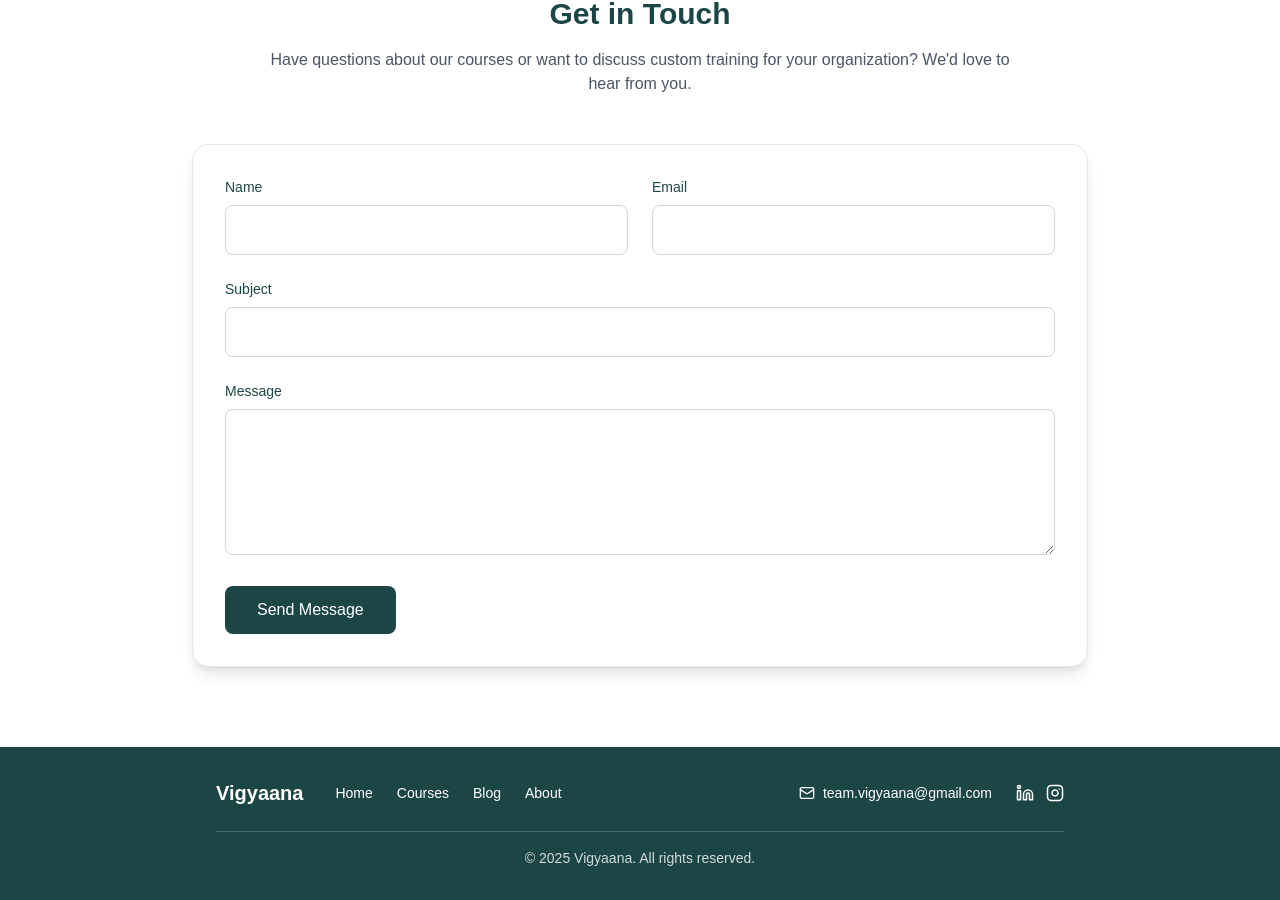
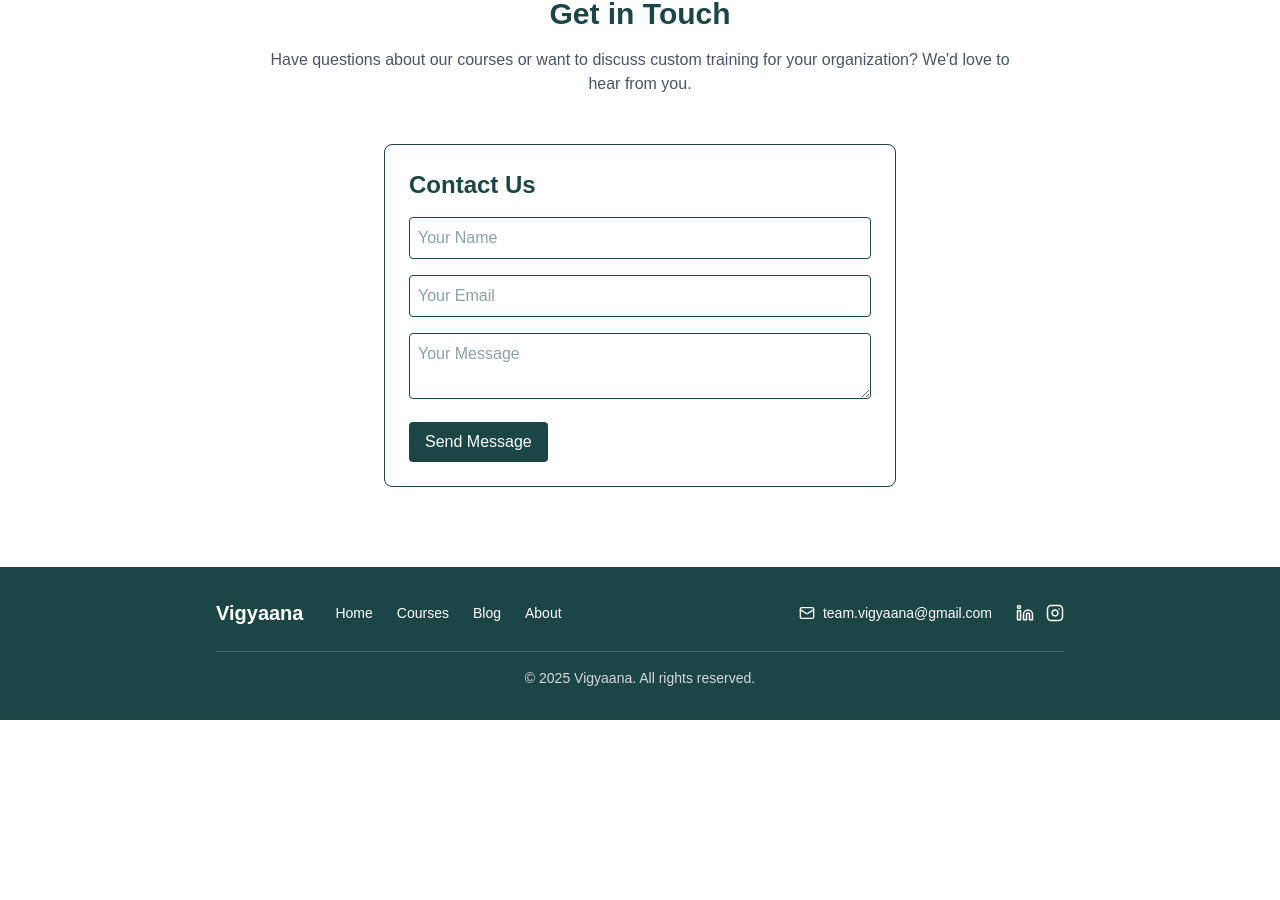
Before and after one commit to lakshyarohila/vigyaana-frontend, a Next.js app: page /about-us in a window 1280 px wide. Shown: the part 2348-3248 px from the top of the page. After the commit the page ends 3068 px from the top, so only its background shows below. Built offline with nearby package versions, Linux system fonts and the light colour scheme; no server answers.

Commit message:
contact form in about us page

```diff
--- a/app/about-us/page.jsx
+++ b/app/about-us/page.jsx
@@ -1,42 +1,8 @@
 'use client'
 import React from 'react';
 import { BookOpen, Zap, Users, Target, Brain, Rocket, Award, Globe, ArrowRight, CheckCircle, Star, } from 'lucide-react';
+import ContactForm from '@/compoenets/ContactForm';
 
-const ContactForm = () => {
-  const handleSubmit = (e) => {
-    e.preventDefault();
-    // Handle form submission here
-    console.log('Form submitted');
-  };
-
-  return (
-    <div className="bg-white rounded-2xl p-8 shadow-lg border border-gray-200">
-      <div className="space-y-6">
-        <div className="grid md:grid-cols-2 gap-6">
-          <div>
-            <div className="block text-sm font-medium text-[#1c4645] mb-2">Name</div>
-            <input type="text" className="w-full px-4 py-3 border border-gray-300 rounded-lg focus:ring-2 focus:ring-[#1c4645] focus:border-transparent" />
-          </div>
-          <div>
-            <div className="block text-sm font-medium text-[#1c4645] mb-2">Email</div>
-            <input type="email" className="w-full px-4 py-3 border border-gray-300 rounded-lg focus:ring-2 focus:ring-[#1c4645] focus:border-transparent" />
-          </div>
-        </div>
-        <div>
-          <div className="block text-sm font-medium text-[#1c4645] mb-2">Subject</div>
-          <input type="text" className="w-full px-4 py-3 border border-gray-300 rounded-lg focus:ring-2 focus:ring-[#1c4645] focus:border-transparent" />
-        </div>
-        <div>
-          <div className="block text-sm font-medium text-[#1c4645] mb-2">Message</div>
-          <textarea rows="5" className="w-full px-4 py-3 border border-gray-300 rounded-lg focus:ring-2 focus:ring-[#1c4645] focus:border-transparent"></textarea>
-        </div>
-        <button onClick={handleSubmit} className="bg-[#1c4645] text-white px-8 py-3 rounded-lg font-medium hover:bg-opacity-90 transition-all duration-300">
-          Send Message
-        </button>
-      </div>
-    </div>
-  );
-};
 
 const AboutUs = () => {
   return (
@@ -254,7 +220,7 @@ const AboutUs = () => {
           </div>
 
           <div className="max-w-4xl mx-auto">
-            <ContactForm />
+           <ContactForm/>
           </div>
         </div>
       </section>
```
